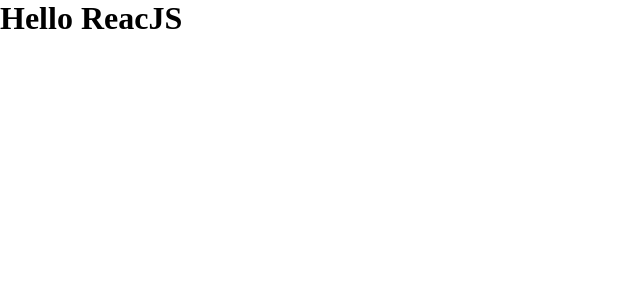
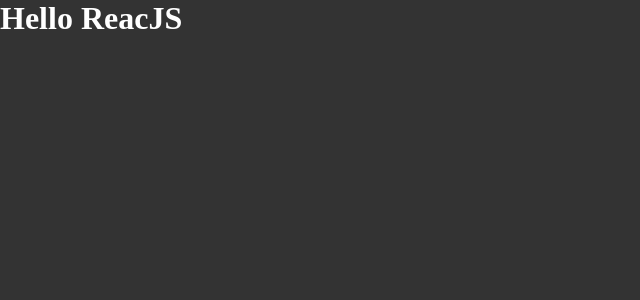
Before and after one commit to renanferminojc/rocketseat, a React app in the folder ignite/trilha-react/01-github-explorer/: page / in a window 1280 px wide. Shown: the top 300 px of the page, without its empty margins (0-640 px from the left). Built offline with nearby package versions, Linux system fonts and the light colour scheme.

Commit message:
utilizando SASS

```diff
--- a/ignite/trilha-react/01-github-explorer/package.json
+++ b/ignite/trilha-react/01-github-explorer/package.json
@@ -20,6 +20,8 @@
     "cross-env": "^7.0.3",
     "css-loader": "^5.2.0",
     "html-webpack-plugin": "^5.3.1",
+    "node-sass": "^5.0.0",
+    "sass-loader": "^11.0.1",
     "style-loader": "^2.0.0",
     "webpack": "^5.30.0",
     "webpack-cli": "^4.6.0",
--- a/ignite/trilha-react/01-github-explorer/src/index.jsx
+++ b/ignite/trilha-react/01-github-explorer/src/index.jsx
@@ -3,6 +3,6 @@
 
 import { App } from './App';
 
-import './styles/global.css'
+import './styles/global.scss'
 
 render(<App />, document.getElementById('root'))
--- a/ignite/trilha-react/01-github-explorer/src/styles/global.css
+++ b/ignite/trilha-react/01-github-explorer/src/styles/global.scss
@@ -6,4 +6,6 @@
 
 body {
   font: Arial, Helvetica, sans-serif;
+  background: #333;
+  color: #fff;
 }
--- a/ignite/trilha-react/01-github-explorer/webpack.config.js
+++ b/ignite/trilha-react/01-github-explorer/webpack.config.js
@@ -30,9 +30,9 @@
         use: 'babel-loader'
       },
       {
-        test: /\.css$/,
+        test: /\.scss$/,
         exclude: /node_modules/,
-        use: ['style-loader', 'css-loader']
+        use: ['style-loader', 'css-loader', 'sass-loader']
       }
     ]
   }
```
Also changed, not shown: 1 other file (tests, documents, lock files or other folders).
